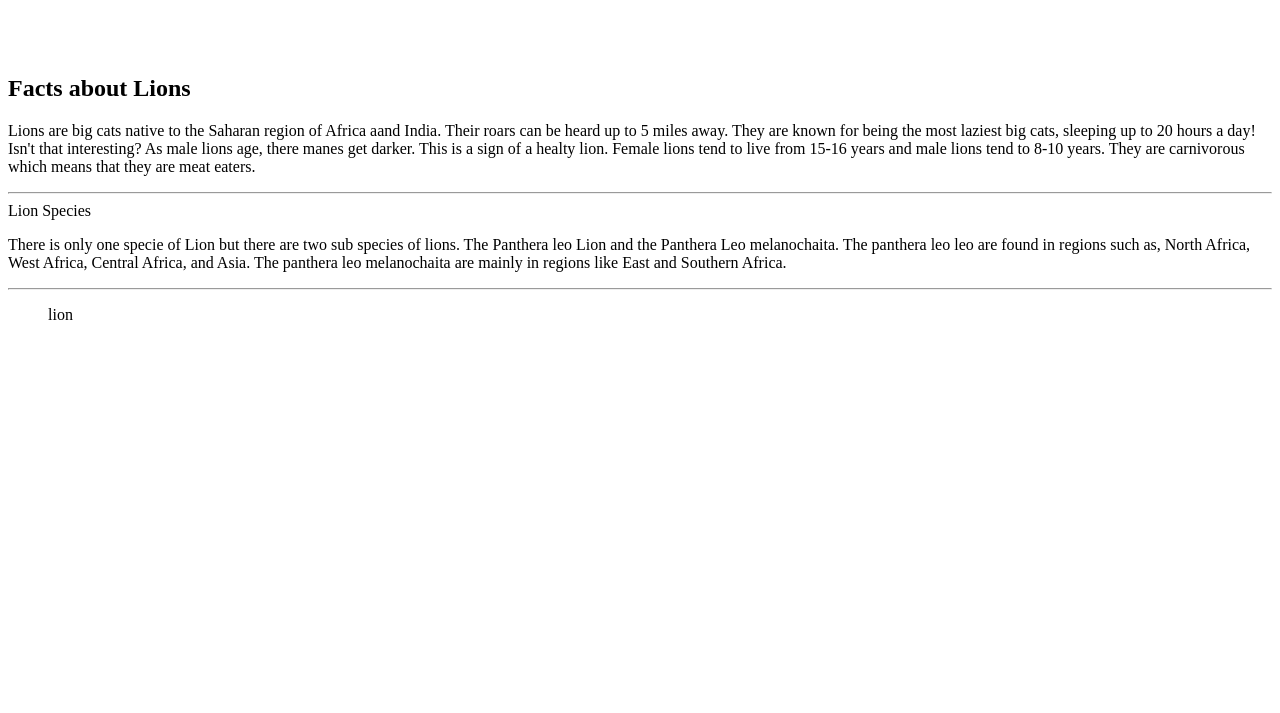
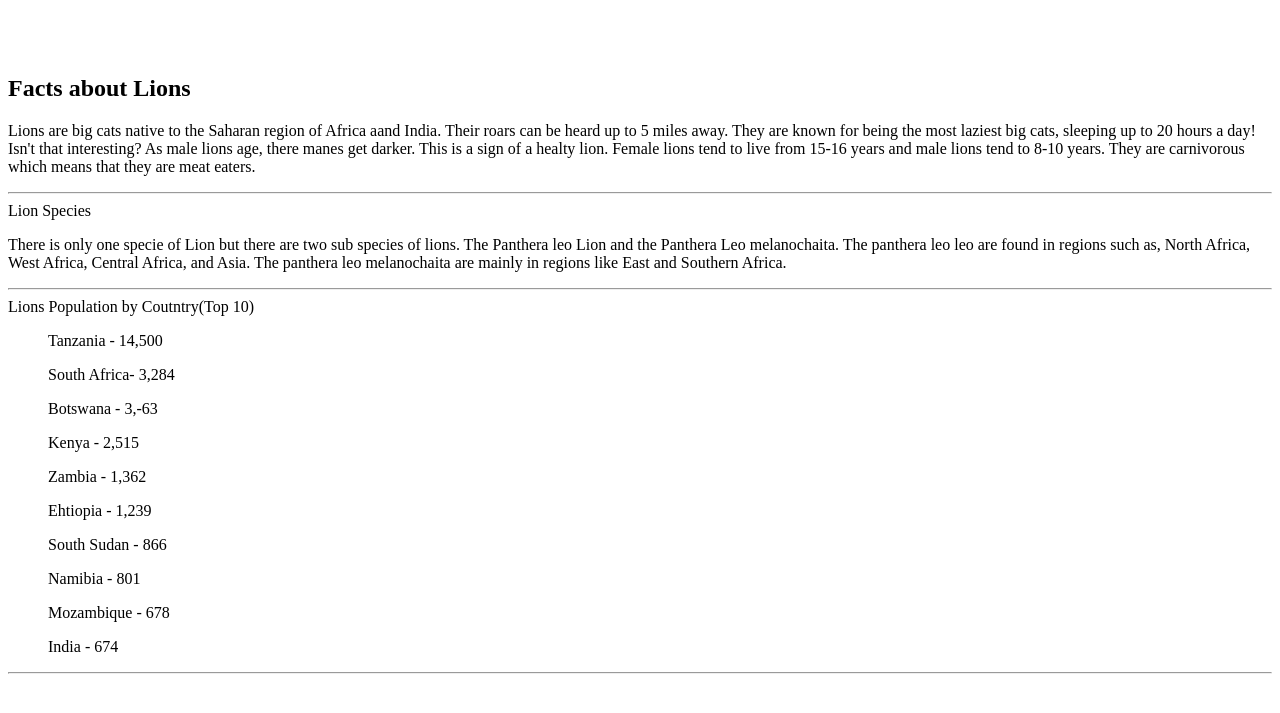
Before and after one commit to Hnegash29/codespaces-lions, a plain HTML site: page index.html in a window 1280 px wide. Shown: the part 61-774 px from the top of the page. Drawn offline with Linux system fonts and the light colour scheme.

Commit message:
Update 1 index.html

```diff
--- a/index.html
+++ b/index.html
@@ -13,8 +13,19 @@
 <p>Lions are big cats native to the Saharan region of Africa aand India. Their roars can be heard up to 5 miles away. They are known for being the most laziest big cats, sleeping up to 20 hours a day! Isn't that interesting? As male lions age, there manes get darker. This is a sign of a healty lion. Female lions tend to live from 15-16 years and male lions tend to 8-10 years. They are carnivorous which means that they are meat eaters. </p>
 <hr>Lion Species</hr>
 <p>There is only one specie of Lion but there are two sub species of lions. The Panthera leo Lion and the Panthera Leo melanochaita. The panthera leo leo are found in regions such as, North Africa, West Africa, Central Africa, and Asia. The panthera leo melanochaita are mainly in regions like East and Southern Africa.</p>
-<hr></hr>
-<ul> lion</ul>
+<hr>Lions Population by Coutntry(Top 10)</hr>
+<ol>Tanzania - 14,500 </ol>
+    <ol>South Africa- 3,284 </ol>
+    <ol>Botswana - 3,-63 </ol>
+    <ol>Kenya - 2,515 </ol>
+    <ol>Zambia - 1,362 </ol>
+    <ol>Ehtiopia - 1,239 </ol>
+    <ol> South Sudan - 866</ol>
+    <ol>Namibia - 801</ol>
+    <ol>Mozambique - 678</ol>
+    <ol>India - 674</ol>
+    <hr></hr>
+
 
 
 
```
